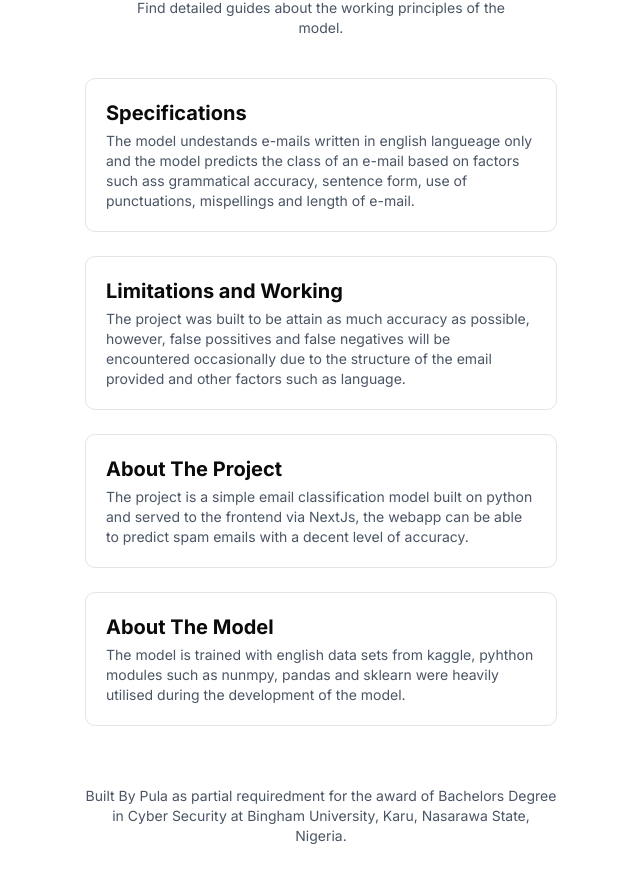
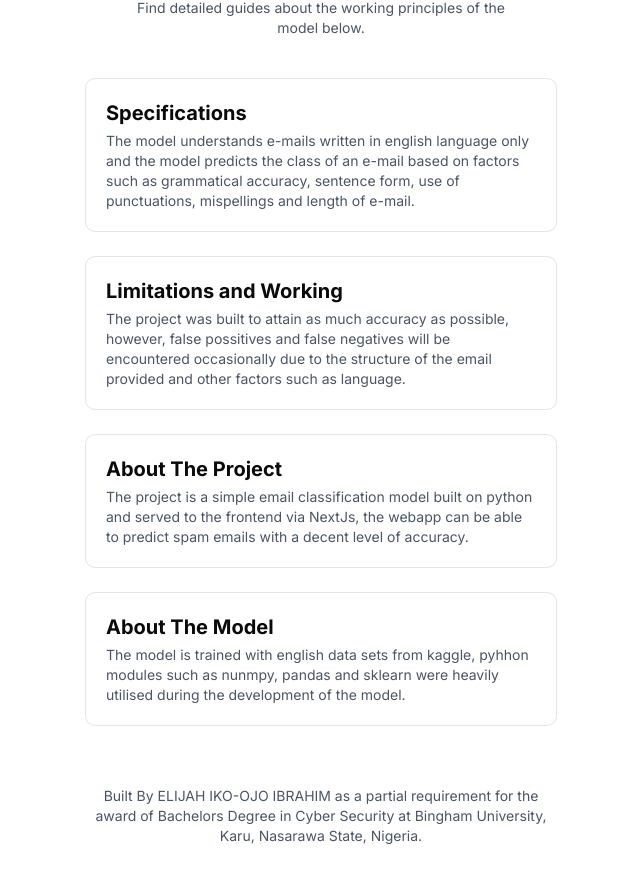
Before and after one commit to reelmza/pula-frontend, a Next.js app: page /docs in a window 1280 px wide. Shown: the part 138-1020 px from the top of the page, without its empty margins (319-959 px from the left). Built offline with nearby package versions, Linux system fonts and the light colour scheme.

Commit message:
Typography corrections

```diff
--- a/app/docs/page.tsx
+++ b/app/docs/page.tsx
@@ -20,19 +20,20 @@ const Page = () => {
       <h1 className=" text-4xl lg:text-5xl text-transparent bg-clip-text bg-gradient-to-r from-emerald-700 via-emerald-600 to-emerald-700 font-extrabold tracking-tight mb-2">
         Documentation
       </h1>
+
       {/* Description */}
       <p className="w-full lg:w-[35%] px-5 text-sm text-gray-600 text-center mb-10">
-        Find detailed guides about the working principles of the model.
+        Find detailed guides about the working principles of the model below.
       </p>
       <div className="flex flex-col w-full px-5 lg:w-4/10 lg:gap-4">
         <Section
           title="Specifications"
-          description="The model undestands e-mails written in english langueage only and the model predicts the class of an e-mail based on factors such ass grammatical accuracy, sentence form, use of punctuations, mispellings and length of e-mail."
+          description="The model understands e-mails written in english language only and the model predicts the class of an e-mail based on factors such as grammatical accuracy, sentence form, use of punctuations, mispellings and length of e-mail."
         />
 
         <Section
           title="Limitations and Working"
-          description="The project was built to be attain as much accuracy as possible, however, false possitives and false negatives will be encountered occasionally due to the structure of the email provided and other factors such as language."
+          description="The project was built to attain as much accuracy as possible, however, false possitives and false negatives will be encountered occasionally due to the structure of the email provided and other factors such as language."
         />
 
         <Section
@@ -43,15 +44,15 @@ const Page = () => {
         />
         <Section
           title="About The Model"
-          description="The model is trained with english data sets from kaggle, pyhthon modules such as nunmpy, pandas and sklearn were heavily utilised during the development of the model."
+          description="The model is trained with english data sets from kaggle, pyhhon modules such as nunmpy, pandas and sklearn were heavily utilised during the development of the model."
         />
 
         <div className="h-5"></div>
 
         <div className="text-center text-sm text-gray-600">
-          Built By Pula as partial requiredment for the award of Bachelors
-          Degree in Cyber Security at Bingham University, Karu, Nasarawa State,
-          Nigeria.{" "}
+          Built By ELIJAH IKO-OJO IBRAHIM as a partial requirement for the award
+          of Bachelors Degree in Cyber Security at Bingham University, Karu,
+          Nasarawa State, Nigeria.{" "}
         </div>
 
         <div className="h-20"></div>
```
